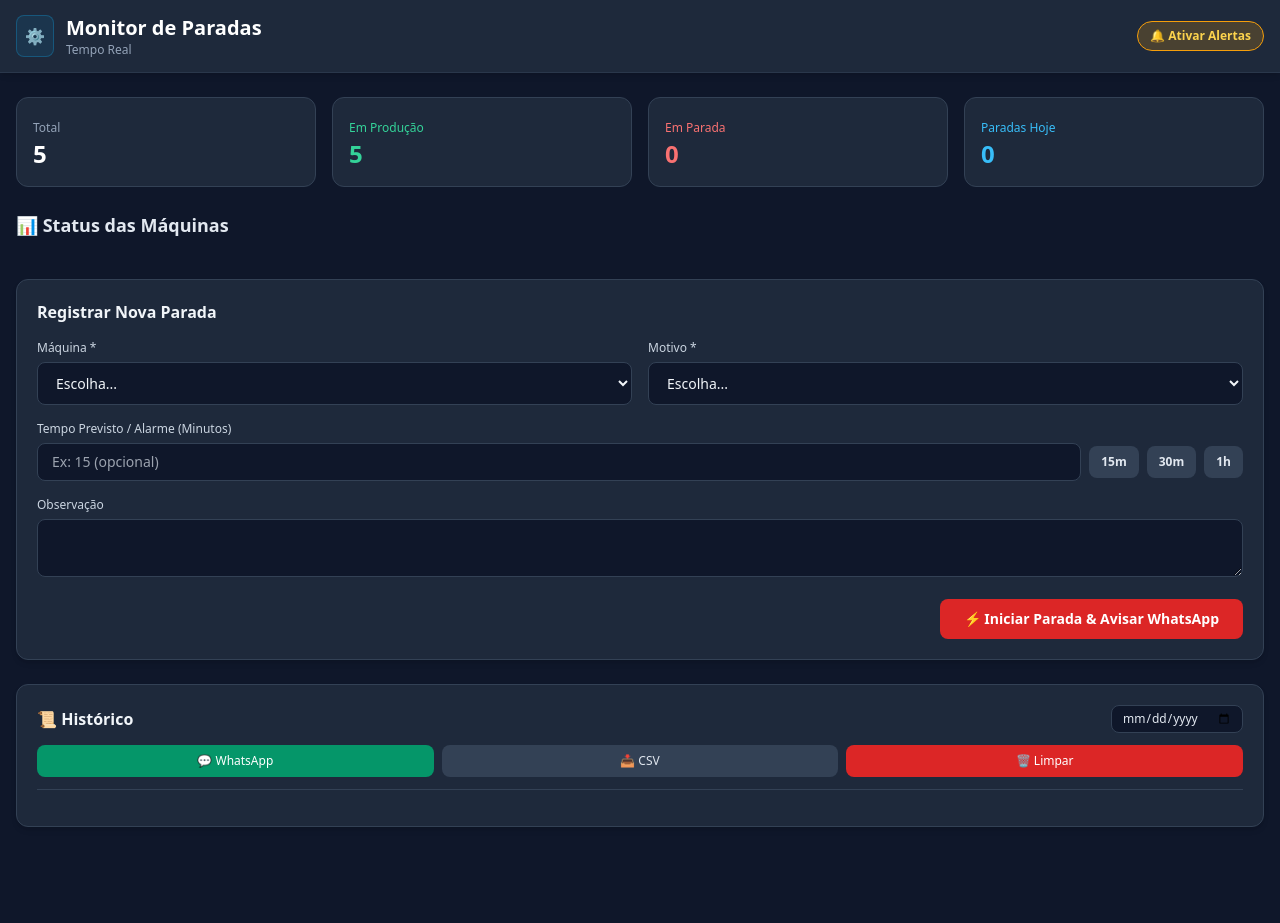
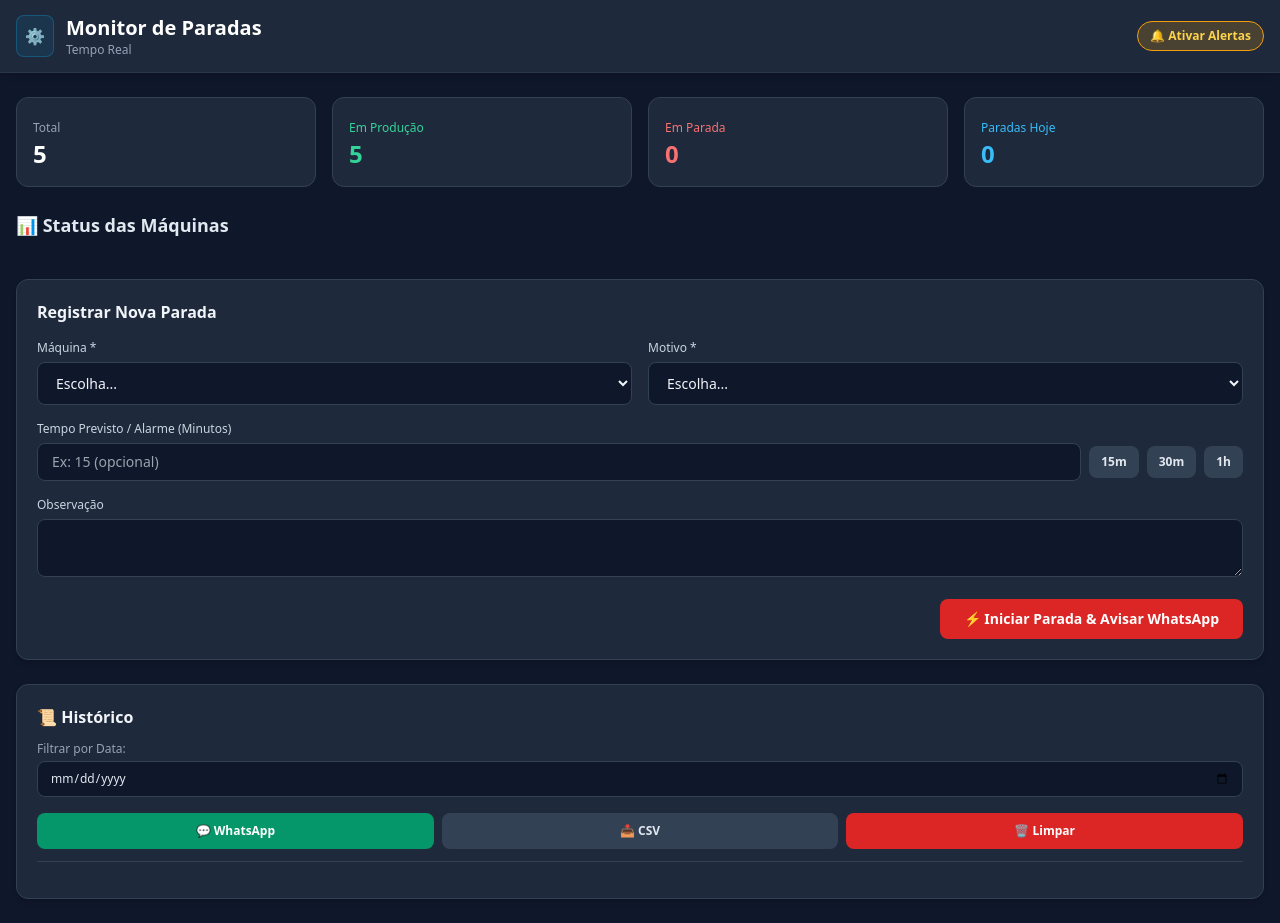
Before and after one commit to daniels0506/Controle-maquina-parada, a plain HTML site: page index.html in a window 1280 px wide. Before the commit the page ends 851 px from the top, so only its background shows below. Drawn offline with nearby package versions, Linux system fonts and the light colour scheme; no server answers.

Commit message:
Update index.html

```diff
--- a/index.html
+++ b/index.html
@@ -438,17 +438,20 @@
       </form>
     </section>
 
-    <!-- HISTÓRICO CORRIGIDO E RESPONSIVO -->
-    <section class="bg-slate-800 border border-slate-700 rounded-xl p-5 shadow-md space-y-4">
+    <!-- HISTÓRICO EMPILHADO (GARANTE QUE NADA SAI DA TELA) -->
+    <section class="bg-slate-800 border border-slate-700 rounded-xl p-4 sm:p-5 shadow-md space-y-4">
       <div class="flex flex-col gap-3 pb-3 border-b border-slate-700">
         <div class="flex justify-between items-center">
           <h3 class="font-bold text-slate-100 text-base">📜 Histórico</h3>
-          <input type="date" id="filterDate" onchange="window.renderUI()" class="bg-slate-900 border border-slate-700 rounded-lg px-2.5 py-1 text-xs text-slate-200">
         </div>
-        <div class="grid grid-cols-3 gap-2 w-full">
-          <button onclick="window.shareWhatsApp()" class="py-2 bg-emerald-600 hover:bg-emerald-500 text-white rounded-lg text-xs font-medium flex items-center justify-center gap-1 cursor-pointer">💬 WhatsApp</button>
-          <button onclick="window.exportToCSV()" class="py-2 bg-slate-700 hover:bg-slate-600 text-slate-200 rounded-lg text-xs font-medium flex items-center justify-center gap-1 cursor-pointer">📥 CSV</button>
-          <button onclick="window.clearHistory()" class="py-2 bg-red-600 hover:bg-red-500 text-white rounded-lg text-xs font-medium flex items-center justify-center gap-1 cursor-pointer">🗑️ Limpar</button>
+        <div class="w-full">
+          <label class="block text-xs text-slate-400 mb-1">Filtrar por Data:</label>
+          <input type="date" id="filterDate" onchange="window.renderUI()" class="w-full bg-slate-900 border border-slate-700 rounded-lg px-3 py-2 text-xs text-slate-200">
+        </div>
+        <div class="grid grid-cols-3 gap-2 w-full pt-1">
+          <button onclick="window.shareWhatsApp()" class="py-2.5 bg-emerald-600 hover:bg-emerald-500 text-white rounded-lg text-xs font-semibold flex items-center justify-center gap-1 cursor-pointer">💬 WhatsApp</button>
+          <button onclick="window.exportToCSV()" class="py-2.5 bg-slate-700 hover:bg-slate-600 text-slate-200 rounded-lg text-xs font-semibold flex items-center justify-center gap-1 cursor-pointer">📥 CSV</button>
+          <button onclick="window.clearHistory()" class="py-2.5 bg-red-600 hover:bg-red-500 text-white rounded-lg text-xs font-semibold flex items-center justify-center gap-1 cursor-pointer">🗑️ Limpar</button>
         </div>
       </div>
       <div id="historyList" class="space-y-2.5"></div>
```
